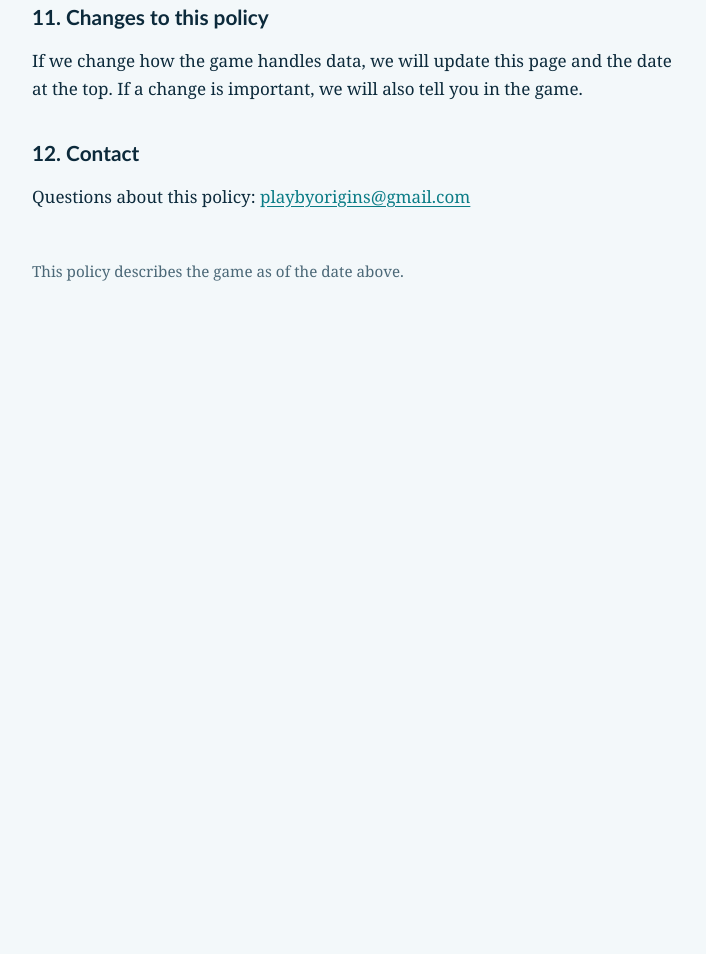
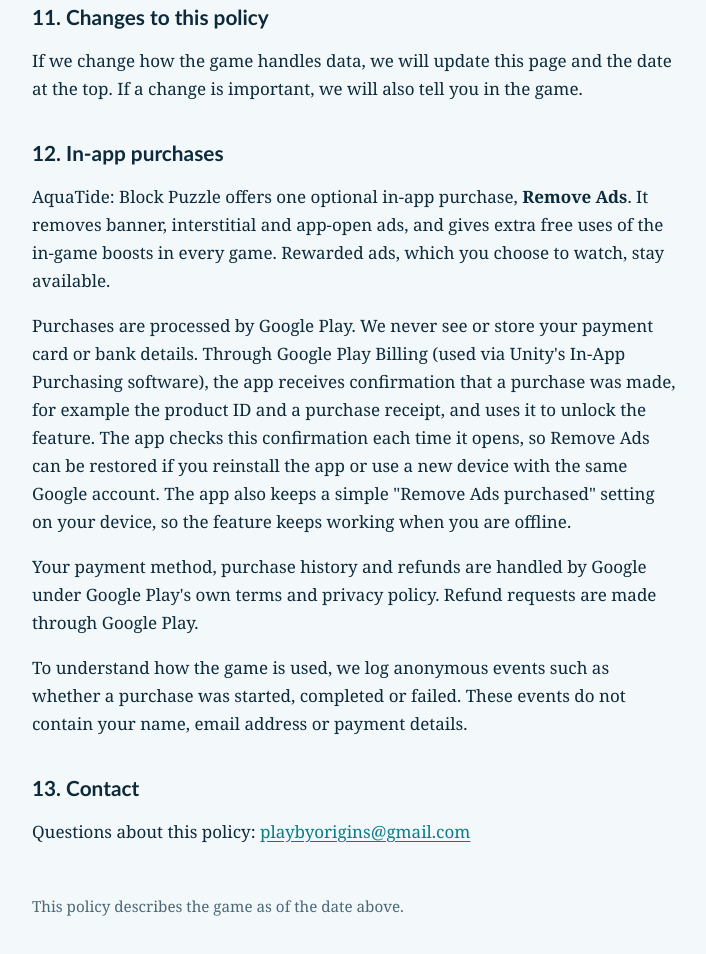
Before and after one commit to playbyorigins/playbyorigins.github.io, a plain HTML site: page aquatide/privacy/index.html in a window 1280 px wide. Shown: the part 3174-4128 px from the top of the page, without its empty margins (276-982 px from the left). Before the commit the page ends 3537 px from the top, so only its background shows below. Drawn offline with Linux system fonts and the light colour scheme.

Commit message:
Update index.html

```diff
--- a/aquatide/privacy/index.html
+++ b/aquatide/privacy/index.html
@@ -133,7 +133,24 @@
 <h2>11. Changes to this policy</h2>
 <p>If we change how the game handles data, we will update this page and the date at the top. If a change is important, we will also tell you in the game.</p>
 
-<h2>12. Contact</h2>
+<h2>12. In-app purchases</h2>
+<p>AquaTide: Block Puzzle offers one optional in-app purchase, <strong>Remove Ads</strong>.
+It removes banner, interstitial and app-open ads, and gives extra free uses of the in-game boosts in every game.
+Rewarded ads, which you choose to watch, stay available.</p>
+
+<p>Purchases are processed by Google Play. We never see or store your payment card or bank details.
+Through Google Play Billing (used via Unity's In-App Purchasing software), the app receives confirmation that a purchase was made,
+for example the product ID and a purchase receipt, and uses it to unlock the feature. The app checks this confirmation each time it opens,
+so Remove Ads can be restored if you reinstall the app or use a new device with the same Google account.
+The app also keeps a simple "Remove Ads purchased" setting on your device, so the feature keeps working when you are offline.</p>
+
+<p>Your payment method, purchase history and refunds are handled by Google under Google Play's own terms and privacy policy.
+Refund requests are made through Google Play.</p>
+
+<p>To understand how the game is used, we log anonymous events such as whether a purchase was started, completed or failed.
+These events do not contain your name, email address or payment details.</p>
+
+<h2>13. Contact</h2>
 <p>Questions about this policy: <a href="mailto:playbyorigins@gmail.com">playbyorigins@gmail.com</a></p>
 </main>
 
```
